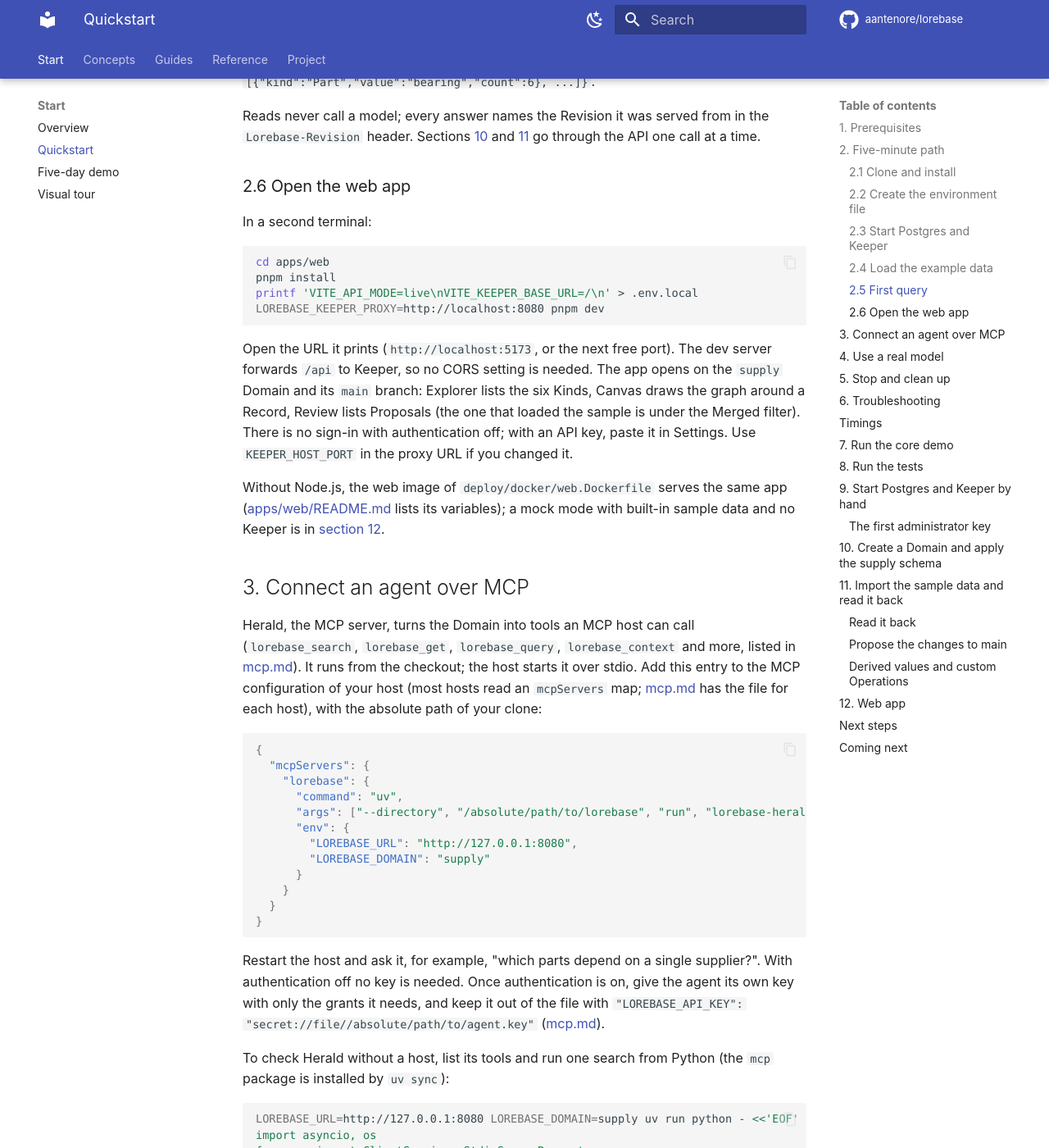
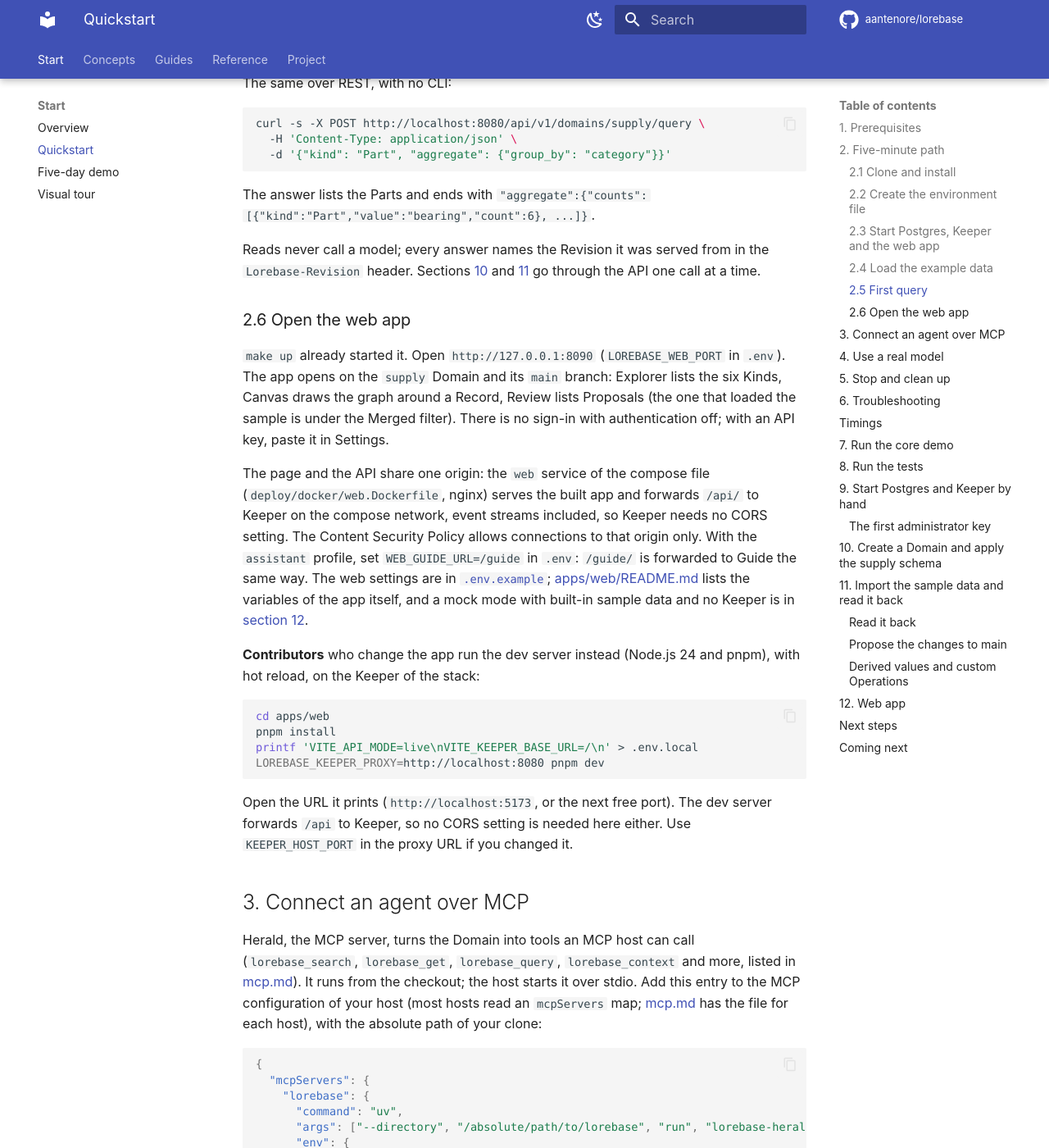
Before and after one commit to aantenore/lorebase, an MkDocs documentation site: the page built from docs/quickstart.md, in a window 1280 px wide and 1400 px high, scrolled down 3968 px. Shown: the whole window at 82% size. Built offline with MkDocs 1.6.1 and Material for MkDocs 9.7.7, drawn with Linux system fonts in a browser that asks for light colours; comment, search, counter and statistics services are not loaded; some of the changed text lies outside the part shown.

Commit message:
Serve the web app from compose with a same-origin proxy to Keeper

````diff
--- a/docs/quickstart.md
+++ b/docs/quickstart.md
@@ -7,7 +7,7 @@
 
 | Step | What you get | Time measured on a fresh clone |
 |------|--------------|--------------------------------|
-| [2](#2-five-minute-path) | Postgres, Keeper, the sample Domain, a first query, the web app | 1.5 minutes measured; a few minutes more on a machine that has never pulled the base images |
+| [2](#2-five-minute-path) | Postgres, Keeper, the web app, the sample Domain, a first query | 1.5 minutes measured; a few minutes more on a machine that has never pulled the base images |
 | [3](#3-connect-an-agent-over-mcp) | An agent reading the Domain through the MCP server (Herald) | under a minute |
 | [4](#4-use-a-real-model) | A chat model for document extraction: Ollama, or a hosted endpoint | seconds with Ollama already on the machine or a hosted endpoint; about 11 minutes the first time for Ollama in Docker |
 | [5](#5-stop-and-clean-up) | Stop the stack, keep or delete its data | seconds |
@@ -24,7 +24,7 @@
 | git | any recent | `git --version` | the clone |
 | [uv](https://docs.astral.sh/uv/) | a recent release; it installs Python 3.12 by itself | `uv --version` | the CLI, Herald, the tests |
 | Docker with the compose plugin | compose v2 with `up --wait` and `--profile "*"` (checked with Docker 29 and compose 5.1) | `docker compose version` | Postgres, Keeper, Scribe, Ollama |
-| Node.js and pnpm | Node 24 or later; pnpm 11 (`corepack enable` installs the version of `apps/web/package.json`) | `node --version`, `pnpm --version` | the web app |
+| Node.js and pnpm | Node 24 or later; pnpm 11 (`corepack enable` installs the version of `apps/web/package.json`) | `node --version`, `pnpm --version` | only the web app dev server (`pnpm dev`, contributors); `make up` serves the web app from a container |
 | curl, openssl, make | any | | the helper commands |
 
 Resources: give Docker at least 4 GB of memory (8 GB with the Ollama container), and keep
@@ -36,9 +36,10 @@
 | 8080 | Keeper (REST API) | `KEEPER_HOST_PORT` |
 | 5432 | Postgres | `POSTGRES_HOST_PORT` |
 | 11434 | Ollama (profile `local-models`) | `OLLAMA_HOST_PORT` |
-| 5173 | web app dev server (`pnpm dev`) | picks the next free port by itself |
+| 8090 | web app (container started by `make up`) | `LOREBASE_WEB_PORT` |
+| 5173 | web app dev server (`pnpm dev`, contributors) | picks the next free port by itself |
 
-`lsof -nP -iTCP:8080 -sTCP:LISTEN` (and the same for 5432) shows whether a port is taken; if it
+`lsof -nP -iTCP:8080 -sTCP:LISTEN` (and the same for 8090 and 5432) shows whether a port is taken; if it
 is, change the variable in `.env` after step 2.2. The compose project name comes from
 `COMPOSE_PROJECT_NAME` in `.env` (default `lorebase`): give a second checkout on the same
 machine another name, so that the two stacks never share containers or volumes.
@@ -68,17 +69,18 @@
 embedded in connection strings). The other values have working defaults; this is where you
 change ports and `COMPOSE_PROJECT_NAME`.
 
-### 2.3 Start Postgres and Keeper
+### 2.3 Start Postgres, Keeper and the web app
 
 ```bash
 make up
 ```
 
 This runs `docker compose --env-file .env -f deploy/compose/docker-compose.yaml up -d --build
---wait postgres migrate keeper`. The first run builds the backend image (a few minutes; later
-runs reuse the layers). Compose starts Postgres 16, creates the application role Keeper connects
-as (`db-roles`), runs the migrations once (`migrate` exits when done) and returns when Keeper is
-healthy. Check it:
+--wait postgres migrate keeper web`. The first run builds the backend and web images (a few
+minutes; later runs reuse the layers). Compose starts Postgres 16, creates the application role Keeper connects
+as (`db-roles`), runs the migrations once (`migrate` exits when done), starts the web app and returns when Keeper
+and the web app are healthy. It ends by printing the web app URL (`http://127.0.0.1:8090`). Check
+Keeper:
 
 ```bash
 curl http://localhost:8080/readyz
@@ -88,7 +90,8 @@
 {"status":"ready","checks":{"database":{"status":"ok","detail":null}}}
 ```
 
-`http://localhost:8080/api/v1/docs` serves the interactive OpenAPI docs.
+`http://localhost:8080/api/v1/docs` serves the interactive OpenAPI docs. The web app answers on
+`http://127.0.0.1:8090`, and `http://127.0.0.1:8090/api/v1/auth/whoami` reaches Keeper through it.
 
 **Credentials.** There are none to type. The example configuration
 (`config/lorebase.example.yaml`) sets `keeper.auth.mode: none`: Keeper answers every request as
@@ -156,7 +159,24 @@
 
 ### 2.6 Open the web app
 
-In a second terminal:
+`make up` already started it. Open `http://127.0.0.1:8090` (`LOREBASE_WEB_PORT` in `.env`). The
+app opens on the `supply` Domain and its `main` branch: Explorer lists the six Kinds, Canvas
+draws the graph around a Record, Review lists Proposals (the one that loaded the sample is under
+the Merged filter). There is no sign-in with authentication off; with an API key, paste it in
+Settings.
+
+The page and the API share one origin: the `web` service of the compose file
+(`deploy/docker/web.Dockerfile`, nginx) serves the built app and forwards `/api/` to Keeper on
+the compose network, event streams included, so Keeper needs no CORS setting. The Content
+Security Policy allows connections to that origin only. With the `assistant` profile, set
+`WEB_GUIDE_URL=/guide` in `.env`: `/guide/` is forwarded to Guide the same way. The web
+settings are in [`.env.example`](https://github.com/aantenore/lorebase/blob/main/.env.example);
+[apps/web/README.md](https://github.com/aantenore/lorebase/blob/main/apps/web/README.md#live-mode)
+lists the variables of the app itself, and a mock mode with built-in sample data and no Keeper is
+in [section 12](#12-web-app).
+
+**Contributors** who change the app run the dev server instead (Node.js 24 and pnpm), with hot
+reload, on the Keeper of the stack:
 
 ```bash
 cd apps/web
@@ -165,16 +185,9 @@
 LOREBASE_KEEPER_PROXY=http://localhost:8080 pnpm dev
 ```
 
-Open the URL it prints (`http://localhost:5173`, or the next free port). The dev server
-forwards `/api` to Keeper, so no CORS setting is needed. The app opens on the `supply` Domain
-and its `main` branch: Explorer lists the six Kinds, Canvas draws the graph around a Record,
-Review lists Proposals (the one that loaded the sample is under the Merged filter). There is no sign-in with authentication off; with an API key,
-paste it in Settings. Use `KEEPER_HOST_PORT` in the proxy URL if you changed it.
-
-Without Node.js, the web image of `deploy/docker/web.Dockerfile` serves the same app
-([apps/web/README.md](https://github.com/aantenore/lorebase/blob/main/apps/web/README.md#live-mode)
-lists its variables); a mock mode with built-in sample data and no Keeper is in
-[section 12](#12-web-app).
+Open the URL it prints (`http://localhost:5173`, or the next free port). The dev server forwards
+`/api` to Keeper, so no CORS setting is needed here either. Use `KEEPER_HOST_PORT` in the proxy
+URL if you changed it.
 
 ## 3. Connect an agent over MCP
 
@@ -319,15 +332,15 @@
 ```
 
 `make clean-stack` runs `docker compose ... --profile "*" down -v --remove-orphans`, so the
-Ollama and observability containers go too. Stop `pnpm dev` with Ctrl+C. To remove the built
-image as well: `docker image rm lorebase:dev` (the `LOREBASE_IMAGE` and `LOREBASE_TAG` of
-`.env`). Delete the clone and nothing else is left on the machine.
+Ollama and observability containers go too. (If you started the contributor dev server, stop it with Ctrl+C.) To remove the built images as
+well: `docker image rm lorebase:dev lorebase-web:dev` (the `LOREBASE_IMAGE`, `LOREBASE_WEB_IMAGE`
+and `LOREBASE_TAG` of `.env`). Delete the clone and nothing else is left on the machine.
 
 ## 6. Troubleshooting
 
 | Symptom | Cause and fix |
 |---------|---------------|
-| `Bind for 127.0.0.1:5432 failed: port is already allocated` (or 8080, 11434) | Another Postgres, service or Ollama holds the port. Set `POSTGRES_HOST_PORT`, `KEEPER_HOST_PORT` or `OLLAMA_HOST_PORT` in `.env`, run `make up` again, and use the new Keeper port in `LOREBASE_URL` and `LOREBASE_KEEPER_PROXY`. |
+| `Bind for 127.0.0.1:5432 failed: port is already allocated` (or 8080, 8090, 11434) | Another Postgres, service or Ollama holds the port. Set `POSTGRES_HOST_PORT`, `KEEPER_HOST_PORT`, `LOREBASE_WEB_PORT` or `OLLAMA_HOST_PORT` in `.env`, run `make up` again, and use the new Keeper port in `LOREBASE_URL` (and `LOREBASE_KEEPER_PROXY` of the dev server). |
 | `required variable POSTGRES_PASSWORD is missing a value` or `set LOREBASE_APP_PASSWORD in the environment file` | `.env` is missing or a password is empty: `make env` fills them. |
 | Keeper unhealthy, `make up` fails with `dependency failed to start` | `docker compose --env-file .env -f deploy/compose/docker-compose.yaml logs migrate keeper` names the error. A password changed after the first start does not change the database: run `make clean-stack` (deletes the data) and `make up`. |
 | `curl: (52) Empty reply from server` right after `up -d` without `--wait` | Keeper is still starting; `make up` waits for its health check. |
@@ -338,7 +351,10 @@
 | `make example-data`: `Domain supply exists ... but main does not hold the sample` | An earlier load stopped half way, or the Domain was created by hand (sections 10 and 11). `uv run lorebase domain delete supply -y`, then `make example-data`. |
 | `make example-data`: `no Keeper at http://127.0.0.1:8080` | The stack is not running, or Keeper runs on another port: `make up`, or `LOREBASE_URL=http://127.0.0.1:PORT make example-data`. |
 | The web app shows "This Branch has no Kinds yet" | It is on a branch without the sample: pick `main` or `work` in the top bar, or run `make example-data`. |
-| The web app cannot reach Keeper (network error) | `LOREBASE_KEEPER_PROXY` must be set when `pnpm dev` starts and must name Keeper's port; `.env.local` must hold `VITE_API_MODE=live` and `VITE_KEEPER_BASE_URL=/`. Restart `pnpm dev` after a change. |
+| The web app at `http://127.0.0.1:8090` shows a network error or `502 Bad Gateway` on `/api/` | Keeper is not up (or restarting): `docker compose --env-file .env -f deploy/compose/docker-compose.yaml ps keeper web` and `logs keeper web`. The web service reaches Keeper at `keeper:KEEPER_PORT`, so `KEEPER_PORT` must be the port Keeper listens on. |
+| The web app does not load, or the browser blocks requests (CSP) | Open it at the address `make up` printed (`LOREBASE_WEB_PORT`), not through another host name or a tunnel: the policy allows connections to the origin that served the page. Add other origins with `LOREBASE_WEB_CSP_CONNECT_SRC` on the `web` service. |
+| The assistant (Guide) does not answer from the web app | Start the `assistant` profile and set `WEB_GUIDE_URL=/guide` in `.env`, then `make up` again. A `502` on `/guide/` means Guide is not running. |
+| The contributor dev server (`pnpm dev`) cannot reach Keeper | `LOREBASE_KEEPER_PROXY` must be set when `pnpm dev` starts and must name Keeper's port; `.env.local` must hold `VITE_API_MODE=live` and `VITE_KEEPER_BASE_URL=/`. Restart `pnpm dev` after a change. |
 | The MCP host shows no Lorebase tools | The host could not start `uv`: give its absolute path (`which uv`) in `command`, and the absolute path of the clone after `--directory`. Check Herald with the script of [section 3](#3-connect-an-agent-over-mcp). |
 | Herald answers `[not-found]` | `LOREBASE_DOMAIN` names a Domain that does not exist, or `LOREBASE_BRANCH` a branch without the Record. |
 | `inference-check`: connection refused or timeout | Ollama is not reachable from the containers: in Docker the address is `http://ollama:11434/v1` (profile `local-models`), on the host `http://host.docker.internal:11434/v1` with `--no-deps`. |
@@ -359,10 +375,10 @@
 | 2.1 | `git clone` | 6 s |
 | 2.1 | `uv sync --all-packages`, empty uv cache | 29 s (1 s with a warm cache) |
 | 2.2 | `make env` | under 1 s |
-| 2.3 | `make up` (image build, Postgres, migrations, Keeper healthy) | 27 s; the image alone with `--no-cache`: 27 s |
+| 2.3 | `make up` (backend and web images, Postgres, migrations, Keeper and web healthy) | TBD |
 | 2.4 | `make example-data` | 4 s |
 | 2.5 | first query, CLI and curl | 1 s |
-| 2.6 | `pnpm install`, empty store; `pnpm dev` until ready | 11 s; 2 s |
+| 2.6 | open the web app (already running); contributor path: `pnpm install`, empty store; `pnpm dev` until ready | 0 s; 11 s; 2 s |
 | 3 | Herald check script (start, list tools, one search) | 3 s |
 | 4 | `inference-check`, Ollama in Docker, first time (7 GB image, `qwen2.5:1.5b-instruct`, CPU) | 645 s; 209 s with the image already pulled |
 | 4 | `inference-check`, Ollama on the host (`lfm2.5:8b`) | 9 s |
````
Also changed, not shown: README.md (+4 -10 lines), docs/deployment.md (+6 -0 lines), docs/index.md (+4 -10 lines), 9 other files.
